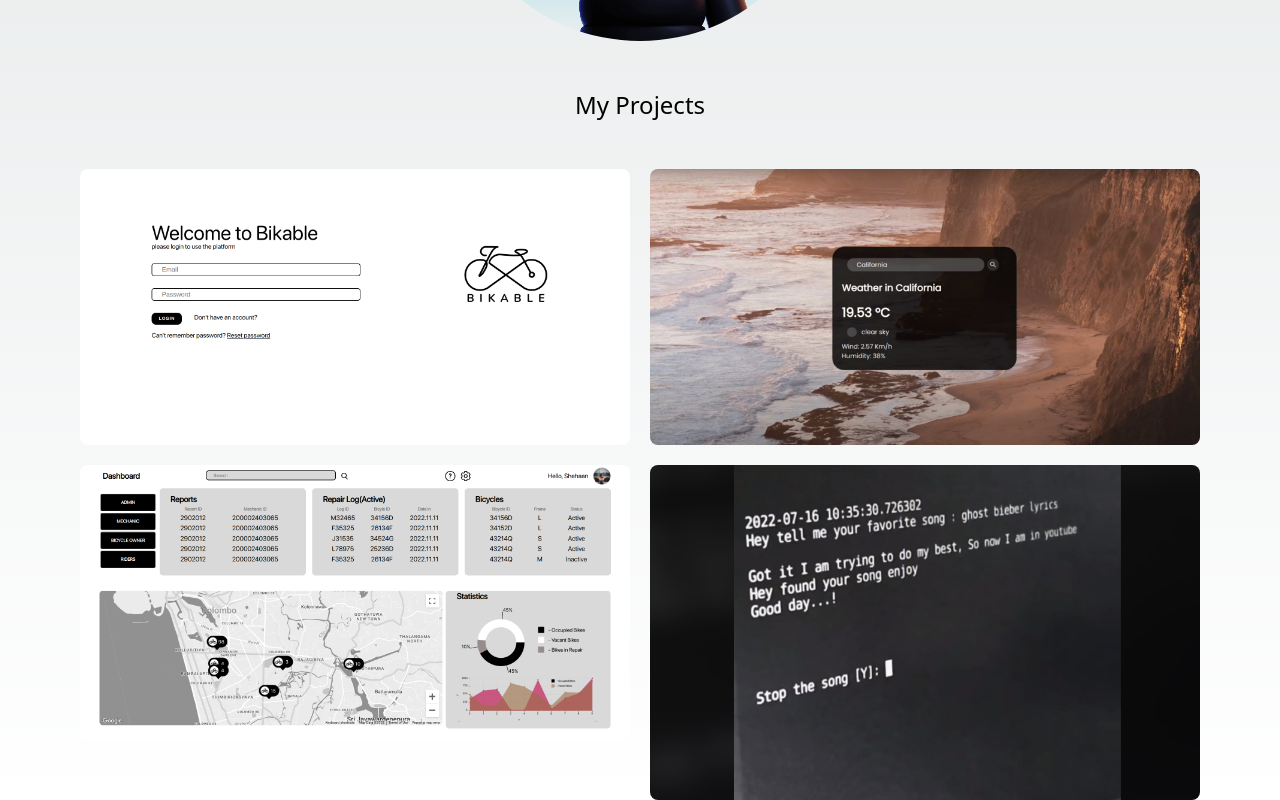
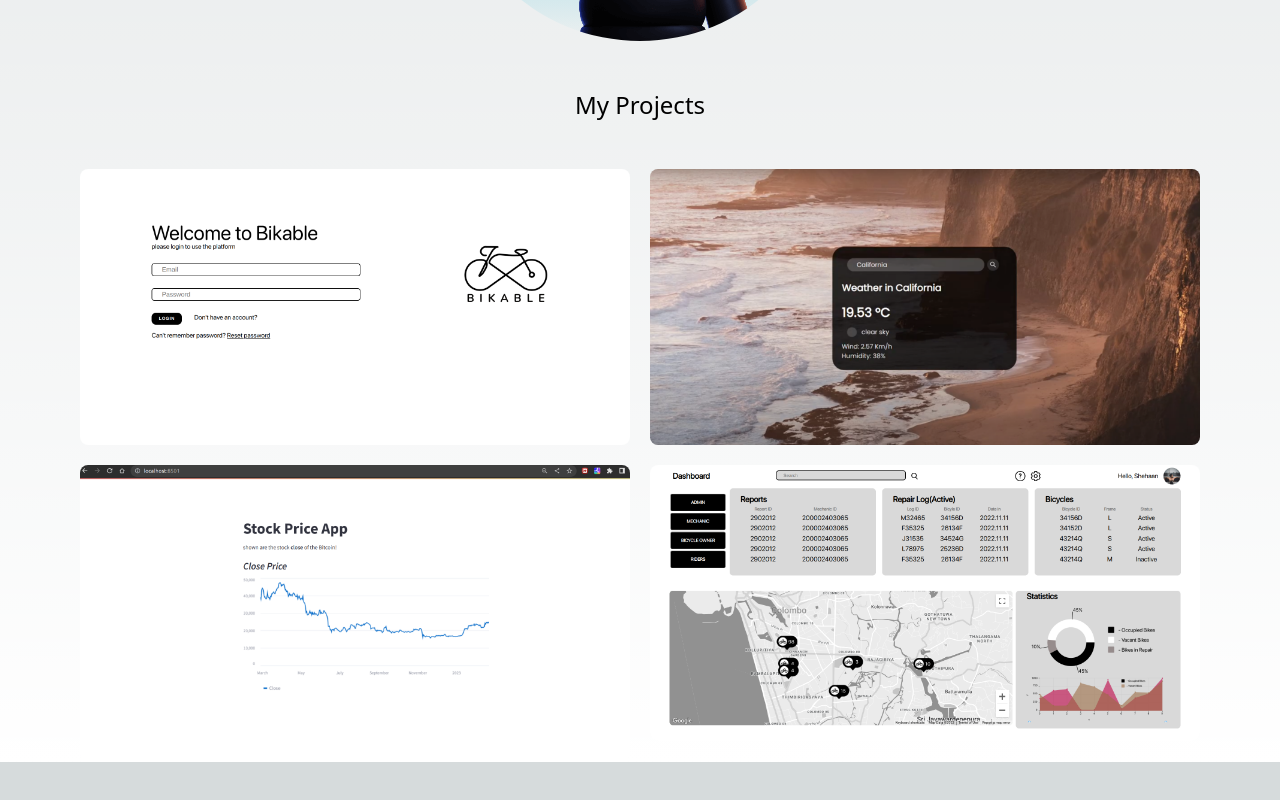
Before and after one commit to devshehan/Portofolio_2.0, a Next.js app: page / in a window 1280 px wide. Shown: the part 971-1771 px from the top of the page. After the commit the page ends 1733 px from the top, so only its background shows below. Built offline with nearby package versions, Linux system fonts and the light colour scheme.

Commit message:
add new project image and details

```diff
--- a/src/pages/index.js
+++ b/src/pages/index.js
@@ -14,6 +14,8 @@ import web1 from '../../public/projectO.png';
 import web2 from '../../public/projects.png';
 import web3 from '../../public/project2.png';
 import web4 from '../../public/project3.png';
+import web5 from '../../public/project4.png';
+
 
 import { useState } from 'react';
 
@@ -76,6 +78,13 @@ export default function Home() {
                     height={'100%'}
                     />
                 </div>
+                <div className='basis-1/3 flex-1'>
+                  <Image src={web5}
+                    className='rounded-lg object-cover'
+                    width={'100%'}
+                    height={'100%'}
+                    />
+                </div>
 
                 <div className='basis-1/3 flex-1'>
                   <Image src={web2}
@@ -85,13 +94,6 @@ export default function Home() {
                     />
                 </div>
 
-                <div className='basis-1/3 flex-1'>
-                  <Image src={web4}
-                    className='rounded-lg object-cover'
-                    width={'100%'}
-                    height={'100%'}
-                    />
-                </div>
               </div>
             </div>
           </section>
```
Also changed, not shown: public/project4.png (added).
